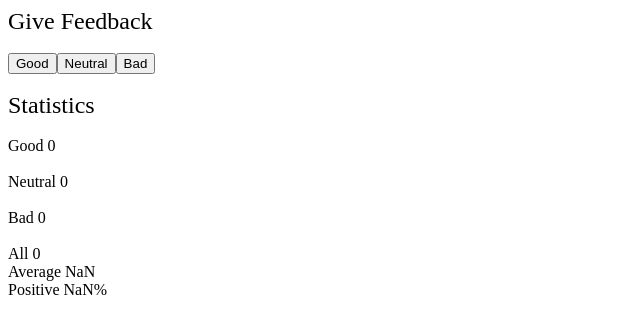
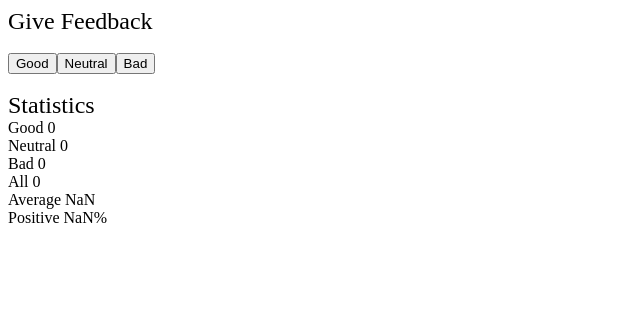
Before and after one commit to mehtaAlok/fullstackopen, a React (Create React App) app in the folder part1/unicafe/: page / in a window 1280 px wide. Shown: the top 334 px of the page, without its empty margins (0-640 px from the left). Built offline with nearby package versions, Linux system fonts and the light colour scheme.

Commit message:
Completed unicafe 1.8

```diff
--- a/part1/unicafe/src/App.js
+++ b/part1/unicafe/src/App.js
@@ -1,12 +1,26 @@
 import { useState } from "react"
 
-const Display = (props) => {
+// const Display = (props) => {
+//   return (
+//     <>
+//       <br />
+//       <div>
+//         {props.text} {props.count}
+//       </div>
+//     </>
+//   )
+// }
+const Statistics = (props) => {
+  const all = props.count[0] + props.count[1] + props.count[2]
+
   return (
     <>
-      <br />
-      <div>
-        {props.text} {props.count}
-      </div>
+      <div>Good {props.count[0]}</div>
+      <div>Neutral {props.count[1]}</div>
+      <div>Bad {props.count[2]}</div>
+      <div>All {all}</div>
+      <div>Average {(props.count[0] - props.count[2]) / all}</div>
+      <div>Positive {(props.count[0] / all) * 100}%</div>
     </>
   )
 }
@@ -20,7 +34,6 @@ const App = () => {
   const increaseGood = () => setGood(good + 1)
   const increaseNeutral = () => setNeutral(neutral + 1)
   const increaseBad = () => setBad(bad + 1)
-  const all = good + neutral + bad
 
   return (
     <div>
@@ -34,15 +47,10 @@ const App = () => {
       <br />
       <font size="+2">Statistics</font>
       <br />
-      <Display count={good} text="Good" />
+      <Statistics count={[good, neutral, bad]} />
+      {/* <Display count={good} text="Good" />
       <Display count={neutral} text="Neutral" />
-      <Display count={bad} text="Bad" />
-      <br />
-      <>All {all}</>
-      <br />
-      <>Average {(good - bad) / all}</>
-      <br />
-      <>Positive {good / all}%</>
+      <Display count={bad} text="Bad" /> */}
     </div>
   )
 }
```
